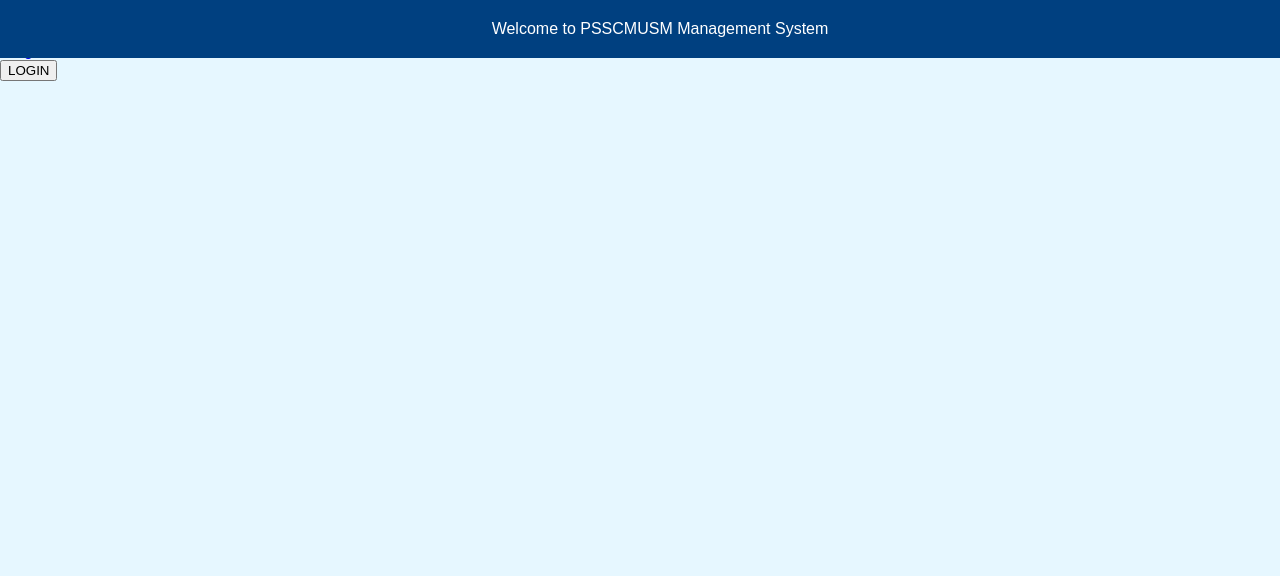
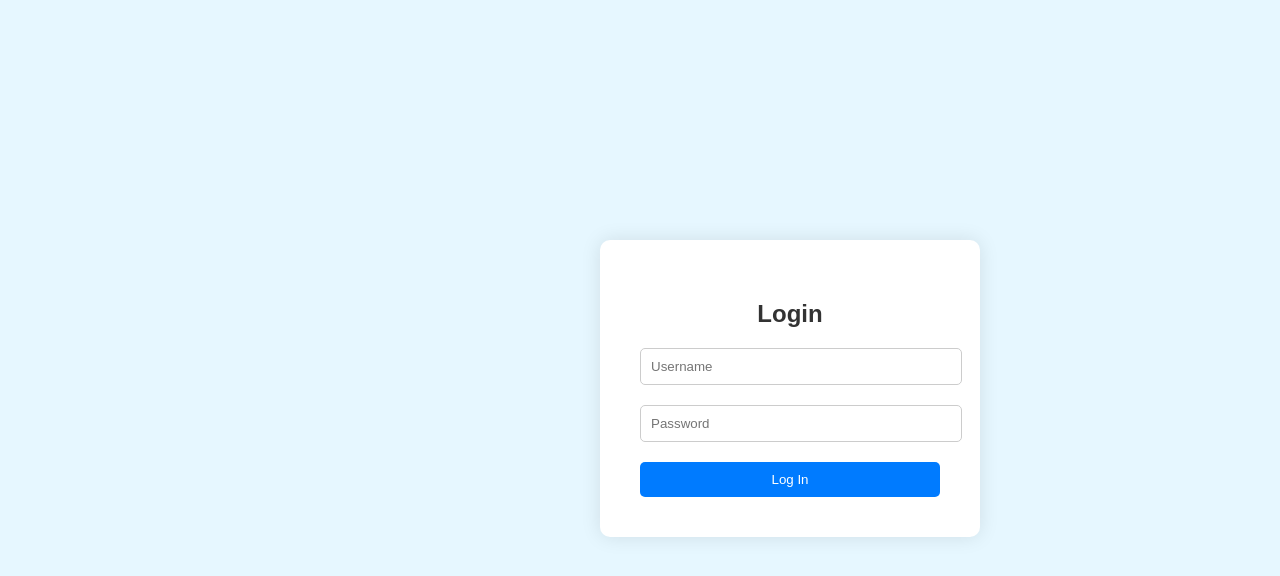
Before and after one commit to IqbalAdam/PSSCMUSM-Management-System, a PHP site: page /login.html in a window 1280 px wide. Shown: the top 576 px of the page. Run offline with PHP 8.4, Linux system fonts and the light colour scheme.

Commit message:
Add files via upload

```diff
--- a/iqbal_FYP/attend2.html
+++ b/iqbal_FYP/attend2.html
@@ -8,13 +8,15 @@
     <script src="https://code.jquery.com/jquery-3.6.0.min.js"></script>
 </head>
 <body>
-    <!--Header with title and PSSCMUSM logo-->
+    <!-- Header with title and PSSCMUSM logo -->
     <header>
         <div class="logo">
             <img src="images/logo.png" alt="Logo">
         </div>
         <h1>PSSCMUSM Management System</h1>
     </header>
+
+    <!-- Navigation -->
     <div class="container">
         <nav>
             <ul>
@@ -67,7 +69,7 @@
     <!-- "End Session" button -->
     <button class="end-session-btn">End Session</button>
 
-    <!--Referring to external JavaScript file-->
+    <!-- Referring to external JavaScript file -->
     <script src="script.js" defer></script>
 </body>
 </html>
--- a/iqbal_FYP/login.html
+++ b/iqbal_FYP/login.html
@@ -6,28 +6,48 @@
     <title>Login</title>
     <link rel="stylesheet" href="styles.css">
 </head>
-<body>
-    <div class="bg-img">
-        <div class="content">
-            <header>Welcome to PSSCMUSM Management System</header>
-            <form action="#">
-               <div class="field">
-                  <span class="fa fa-user"></span>
-                  <input type="text" required placeholder="Email or Phone">
-               </div>
-               <div class="field space">
-                  <span class="fa fa-lock"></span>
-                  <input type="password" class="pass-key" required placeholder="Password">
-                  <span class="show">SHOW</span>
-               </div>
-               <div class="pass">
-                  <a href="#">Forgot Password?</a>
-               </div>
-               <div class="field">
-                  <input type="submit" value="LOGIN">
-               </div>
-            </form>
-         </div>
-      </div>
-   </body>
+<body class="container">
+    <div class="login-box">
+        <h2>Login</h2>
+        <form id="loginForm" action="login.php" method="post">
+            <div class="textbox">
+                <input type="text" placeholder="Username" id="username" name="username" required>
+            </div>
+            <div class="textbox">
+                <input type="password" placeholder="Password" id="password" name="password" required>
+            </div>
+            <input type="submit" class="btn" value="Log In">
+        </form>
+    </div>
+
+    <script>
+        // This script handles redirection after successful login
+        document.getElementById("loginForm").addEventListener("submit", function(event) {
+            // Prevent the default form submission behavior
+            event.preventDefault();
+
+            // Proceed with form submission via AJAX
+            var form = this;
+            var formData = new FormData(form);
+            var xhr = new XMLHttpRequest();
+
+            xhr.onreadystatechange = function() {
+                if (xhr.readyState === XMLHttpRequest.DONE) {
+                    if (xhr.status === 200) {
+                        // Successful login, redirect to index.html
+                        window.location.href = 'index.html';
+                    } else {
+                        // Failed login, handle error
+                        // You can handle the error in different ways, like displaying an error message
+                        console.log('Login failed');
+                    }
+                }
+            };
+
+            xhr.open(form.method, form.action, true);
+            xhr.send(formData);
+        });
+    </script>
+
+</body>
 </html>
--- a/iqbal_FYP/styles.css
+++ b/iqbal_FYP/styles.css
@@ -627,3 +627,51 @@
   width: 600px;
   height: 400px;
 }
+
+/* ----------------------------------------------------------------------------------------------------------------------- */
+/*                                    CSS in login.html                                                                    */
+/* ----------------------------------------------------------------------------------------------------------------------- */
+
+.login-box {
+  width: 300px;
+  padding: 40px;
+  margin-left: 600px;
+  margin-top: 150px;
+  position: relative;
+  background: #fff;
+  text-align: center;
+  border-radius: 10px;
+  box-shadow: 0 0 20px 0 rgba(0, 0, 0, 0.1);
+}
+
+.login-box h2 {
+  margin-bottom: 20px;
+  color: #333;
+}
+
+.textbox {
+  margin-bottom: 20px;
+}
+
+.textbox input {
+  width: 100%;
+  padding: 10px;
+  border: 1px solid #ccc;
+  border-radius: 5px;
+  outline: none;
+}
+
+.btn {
+  width: 100%;
+  padding: 10px;
+  border: none;
+  border-radius: 5px;
+  background: #007bff;
+  color: #fff;
+  cursor: pointer;
+  transition: background 0.3s;
+}
+
+.btn:hover {
+  background: #0056b3;
+}
```
Also changed, not shown: iqbal_FYP/index.html (+7 -0 lines), iqbal_FYP/login.php (added, +44 -0 lines).
